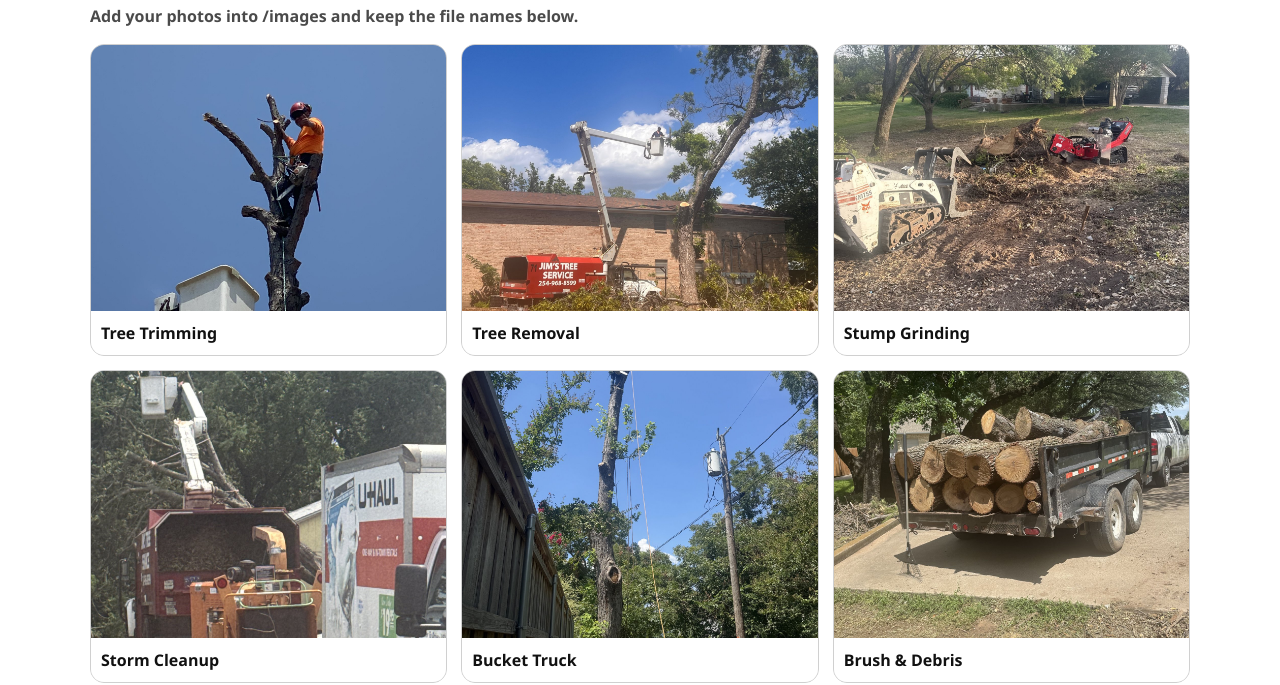
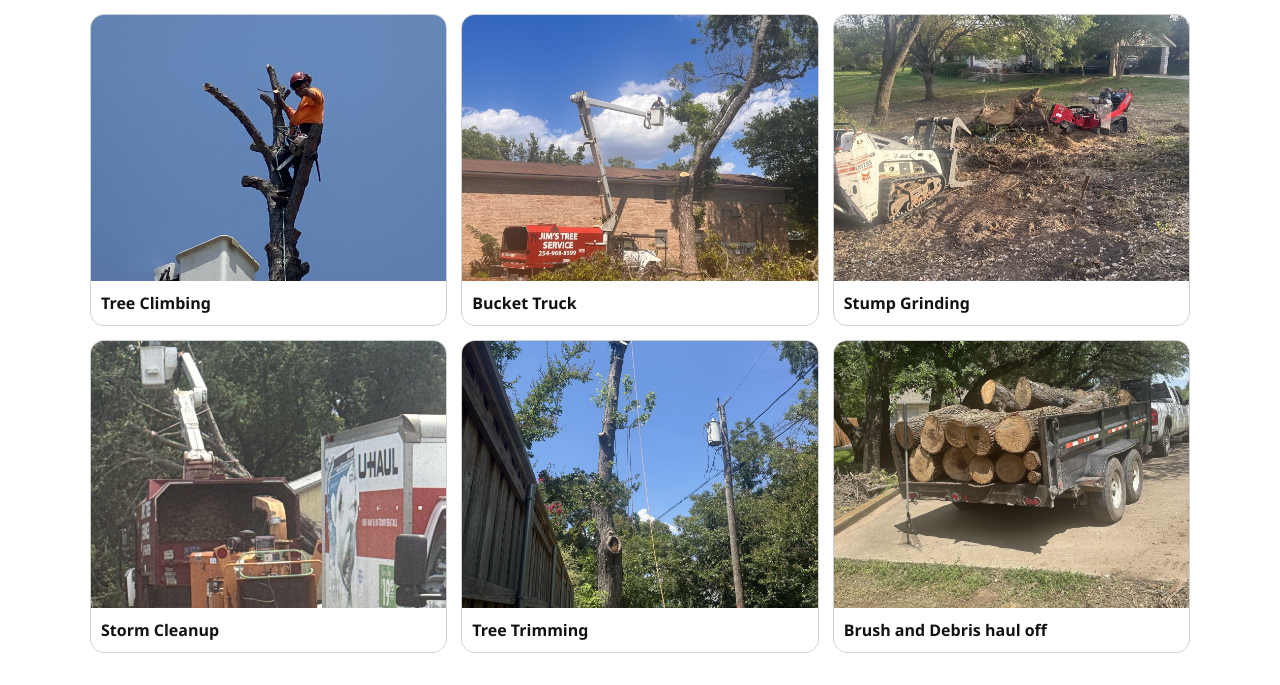
Before and after one commit to jacob29-droid/JimsTreeService, a plain HTML site: page gallery.html in a window 1280 px wide. Shown: the part 301-986 px from the top of the page. Drawn offline with Linux system fonts and the light colour scheme.

Commit message:
Note Removal and image descriptions

```diff
--- a/gallery.html
+++ b/gallery.html
@@ -50,16 +50,15 @@
   <section class="section">
     <div class="container">
       <div class="h2">Work Gallery</div>
-      <div class="kicker">Add your photos into /images and keep the file names below.</div>
 
       <div class="gallery" style="margin-top:16px;">
         <div class="ph">
           <img src="images/gallery1.jpg" alt="Tree trimming job">
-          <div class="label">Tree Trimming</div>
+          <div class="label">Tree Climbing</div>
         </div>
         <div class="ph">
           <img src="images/gallery2.jpg" alt="Tree removal job">
-          <div class="label">Tree Removal</div>
+          <div class="label">Bucket Truck</div>
         </div>
         <div class="ph">
           <img src="images/gallery3.jpg" alt="Stump grinding">
@@ -71,11 +70,11 @@
         </div>
         <div class="ph">
           <img src="images/gallery5.jpg" alt="Bucket truck work">
-          <div class="label">Bucket Truck</div>
+          <div class="label">Tree Trimming</div>
         </div>
         <div class="ph">
           <img src="images/gallery6.jpg" alt="Brush hauling">
-          <div class="label">Brush & Debris</div>
+          <div class="label">Brush and Debris haul off</div>
         </div>
       </div>
 </div>
```
Also changed, not shown: contact.html (+0 -1 lines), services.html (+0 -1 lines).
